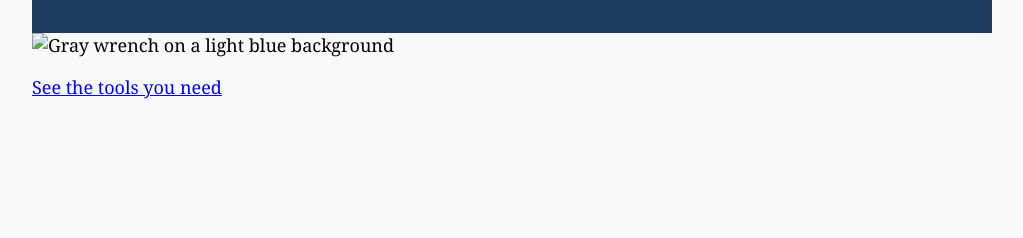
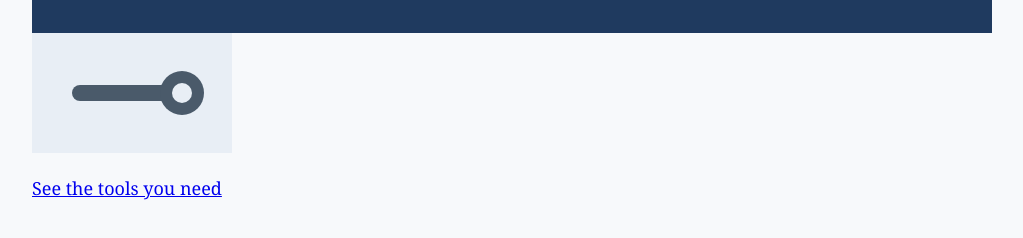
Before and after one commit to kkeithRIZE/sample-site, a plain HTML site: page index.html in a window 1280 px wide. Shown: the part 88-326 px from the top of the page, without its empty margins (128-1151 px from the left). Drawn offline with Linux system fonts and the light colour scheme; the site is published under a folder, as on GitHub Pages, so addresses that start at the root find nothing.

```diff
--- a/index.html
+++ b/index.html
@@ -12,7 +12,7 @@
     <h1>Bike Repair Basics</h1>
   </header>
   <main>
-    <img src="/images/wrench.svg" alt="Gray wrench on a light blue background" width="200">
+    <img src="Images/wrench.svg" alt="Gray wrench on a light blue background" width="200">
     <p><a href="pages/tools.html">See the tools you need</a></p>
   </main>
 </body>
```
